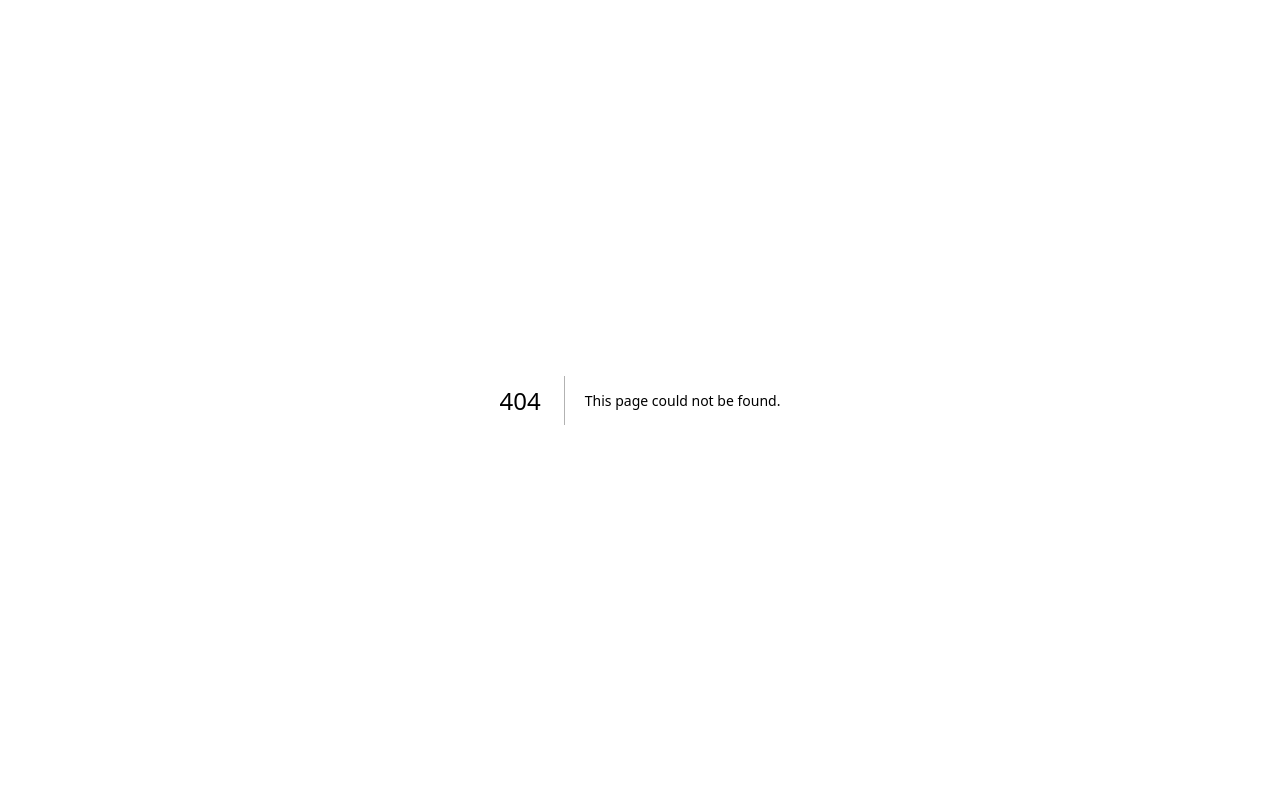
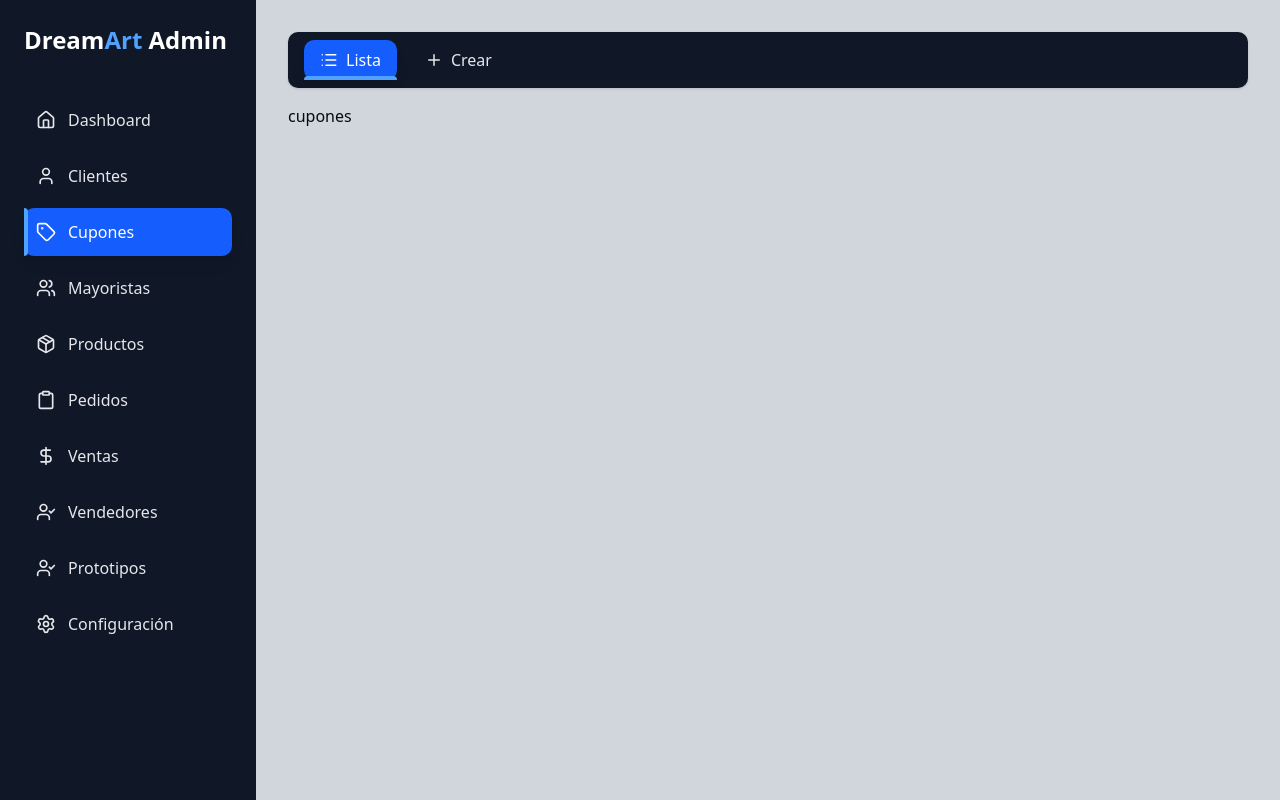
Before and after one commit to jpwnoise/dreamart, a Next.js app: page /admin/cupones in a window 1280 px wide. Before the commit this address had no page. Built offline with nearby package versions, Linux system fonts and the light colour scheme.

Commit message:
ya ni supe

```diff
--- /dev/null
+++ b/app/admin/cupones/crear/page.tsx
@@ -0,0 +1,3 @@
+export default function Crear(){
+    return <div>crear nuevo cupon</div>
+}
--- /dev/null
+++ b/app/admin/cupones/layout.tsx
@@ -0,0 +1,64 @@
+'use client';
+import Link from 'next/link';
+import React from 'react';
+import { motion } from 'framer-motion';
+import {
+  List,
+  Plus,
+  Upload,
+  Download,
+  Layers,
+  Tag,
+  History,
+} from 'lucide-react';
+import { usePathname } from 'next/navigation';
+
+interface SubNavItem {
+  name: string;
+  href: string;
+  icon: React.ReactNode;
+}
+
+const subNavItems: SubNavItem[] = [
+  { name: 'Lista', href: '/admin/cupones', icon: <List size={18} /> },
+  { name: 'Crear', href: '/admin/cupones/crear', icon: <Plus size={18} /> },
+];
+
+export default function CuponesLayout({ children }: { children: React.ReactNode }) {
+  const pathname = usePathname();
+
+  return (
+    <div className="flex flex-col">
+      {/* Sub-navbar horizontal con scroll */}
+      <nav className="flex gap-3 overflow-x-auto py-2 px-4 bg-gray-900 rounded-lg shadow-sm scrollbar-thin scrollbar-thumb-gray-400 scrollbar-track-gray-200">
+        {subNavItems.map((item) => {
+          const isActive = pathname === item.href;
+
+          return (
+            <Link key={item.href} href={item.href} className="relative flex-shrink-0">
+              <motion.div
+                initial={{ opacity: 0 }}
+                animate={{ opacity: 1 }}
+                whileHover={{ scale: 1.05 }}
+                className={`flex items-center gap-2 px-4 py-2 rounded-lg cursor-pointer transition-colors text-gray-200
+                  ${isActive ? 'bg-blue-600 text-white shadow-lg' : 'hover:bg-blue-500 hover:text-white'}`}
+              >
+                {item.icon}
+                <span className="font-medium whitespace-nowrap">{item.name}</span>
+                {isActive && (
+                  <motion.div
+                    layoutId="active-subnav-indicator"
+                    className="absolute left-0 bottom-0 h-1 w-full bg-blue-400 rounded-t"
+                  />
+                )}
+              </motion.div>
+            </Link>
+          );
+        })}
+      </nav>
+
+      {/* Contenido principal */}
+      <div className="mt-4">{children}</div>
+    </div>
+  );
+}
--- /dev/null
+++ b/app/admin/cupones/page.tsx
@@ -0,0 +1,3 @@
+export default function Cupones(){
+    return <div>cupones</div>
+}
--- a/app/admin/layout.tsx
+++ b/app/admin/layout.tsx
@@ -31,6 +31,7 @@ const navItems: NavItem[] = [
   { name: 'Pedidos', href: '/admin/pedidos', icon: <Clipboard size={20} /> },
   { name: 'Ventas', href: '/admin/ventas', icon: <DollarSign size={20} /> },
   { name: 'Vendedores', href: '/admin/vendedores', icon: <UserCheck size={20} /> },
+  { name: 'Prototipos', href: '/admin/prototipos', icon: <UserCheck size={20} /> },
   { name: 'Configuración', href: '/admin/configuracion', icon: <Settings size={20} /> },
 ];
 
--- a/app/admin/productos/categorias/page.tsx
+++ b/app/admin/productos/categorias/page.tsx
@@ -135,9 +135,9 @@ export default function CategoriesManagement() {
         )}
 
         {/* Nueva categoria*/}
-        <NewCategoryModal isOpen={categoryModalOpen} onClose={() => { setCategoryModalOpen(false) }} onSuccess={() => { }} />
+        <NewCategoryModal isOpen={categoryModalOpen} onClose={() => { setCategoryModalOpen(false) }} onSuccess={() => { loadData() }} />
 
-        {editingCategory && <NewSubcategoryModal isOpen={newSubCatModalOpen} onClose={() => { setNewSubCatModalOpen(false) }} onSuccess={() => { }} category={editingCategory} />}
+        {editingCategory && <NewSubcategoryModal isOpen={newSubCatModalOpen} onClose={() => { setNewSubCatModalOpen(false) }} onSuccess={() => {loadData() }} category={editingCategory} />}
 
 
         {/* Categories Section */}
@@ -164,9 +164,9 @@ export default function CategoriesManagement() {
                 No hay categorías. Crea una para empezar.
               </div>
             ) : (
-              <div className="divide-y divide-gray-800">
+              <div className="divide-y divide-gray-800 grid grid-cols-2 gap-4">
                 {categories.map((category: ICategory) => (
-                  <div key={category._id} className={`p-4 ${ViewActionsButtons === category._id ? 'bg-gray-700 border border-gray-500' : ''}`}
+                  <div key={category._id} className={`p-4  ${ViewActionsButtons === category._id ? 'bg-gray-700 border border-gray-500' : ''}`}
                   onMouseEnter={() => {
                           setViewActionsButtons(category._id)
                         }}
--- /dev/null
+++ b/app/admin/prototipos/layout.tsx
@@ -0,0 +1,64 @@
+'use client';
+import Link from 'next/link';
+import React from 'react';
+import { motion } from 'framer-motion';
+import {
+  List,
+  Plus,
+  Upload,
+  Download,
+  Layers,
+  Tag,
+  History,
+} from 'lucide-react';
+import { usePathname } from 'next/navigation';
+
+interface SubNavItem {
+  name: string;
+  href: string;
+  icon: React.ReactNode;
+}
+
+const subNavItems: SubNavItem[] = [
+  { name: 'Lista', href: '/admin/vendedores', icon: <List size={18} /> },
+  { name: 'Crear', href: '/admin/vendedores/crear', icon: <Plus size={18} /> },
+];
+
+export default function PrototiposLayout({ children }: { children: React.ReactNode }) {
+  const pathname = usePathname();
+
+  return (
+    <div className="flex flex-col">
+      {/* Sub-navbar horizontal con scroll */}
+      <nav className="flex gap-3 overflow-x-auto py-2 px-4 bg-gray-900 rounded-lg shadow-sm scrollbar-thin scrollbar-thumb-gray-400 scrollbar-track-gray-200">
+        {subNavItems.map((item) => {
+          const isActive = pathname === item.href;
+
+          return (
+            <Link key={item.href} href={item.href} className="relative flex-shrink-0">
+              <motion.div
+                initial={{ opacity: 0 }}
+                animate={{ opacity: 1 }}
+                whileHover={{ scale: 1.05 }}
+                className={`flex items-center gap-2 px-4 py-2 rounded-lg cursor-pointer transition-colors text-gray-200
+                  ${isActive ? 'bg-blue-600 text-white shadow-lg' : 'hover:bg-blue-500 hover:text-white'}`}
+              >
+                {item.icon}
+                <span className="font-medium whitespace-nowrap">{item.name}</span>
+                {isActive && (
+                  <motion.div
+                    layoutId="active-subnav-indicator"
+                    className="absolute left-0 bottom-0 h-1 w-full bg-blue-400 rounded-t"
+                  />
+                )}
+              </motion.div>
+            </Link>
+          );
+        })}
+      </nav>
+
+      {/* Contenido principal */}
+      <div className="mt-4">{children}</div>
+    </div>
+  );
+}
--- /dev/null
+++ b/app/admin/prototipos/page.tsx
@@ -0,0 +1,3 @@
+export default function Prototipos(){
+    return <>Listado de prototipos</>
+}
--- /dev/null
+++ b/app/admin/vendedores/crear/page.tsx
@@ -0,0 +1,3 @@
+export default function Crear(){
+    return <div>Nuevos vendedores</div>
+}
--- /dev/null
+++ b/app/admin/vendedores/layout.tsx
@@ -0,0 +1,65 @@
+'use client';
+import Link from 'next/link';
+import React from 'react';
+import { motion } from 'framer-motion';
+import {
+  List,
+  Plus,
+  Upload,
+  Download,
+  Layers,
+  Tag,
+  History,
+} from 'lucide-react';
+import { usePathname } from 'next/navigation';
+
+interface SubNavItem {
+  name: string;
+  href: string;
+  icon: React.ReactNode;
+}
+
+const subNavItems: SubNavItem[] = [
+  { name: 'Lista', href: '/admin/vendedores', icon: <List size={18} /> },
+  { name: 'Crear', href: '/admin/vendedores/crear', icon: <Plus size={18} /> },
+  { name: 'Rendimiento', href: '/admin/vendedores/rendimiento', icon: <Plus size={18} /> },
+];
+
+export default function VendedoresLayout({ children }: { children: React.ReactNode }) {
+  const pathname = usePathname();
+
+  return (
+    <div className="flex flex-col">
+      {/* Sub-navbar horizontal con scroll */}
+      <nav className="flex gap-3 overflow-x-auto py-2 px-4 bg-gray-900 rounded-lg shadow-sm scrollbar-thin scrollbar-thumb-gray-400 scrollbar-track-gray-200">
+        {subNavItems.map((item) => {
+          const isActive = pathname === item.href;
+
+          return (
+            <Link key={item.href} href={item.href} className="relative flex-shrink-0">
+              <motion.div
+                initial={{ opacity: 0 }}
+                animate={{ opacity: 1 }}
+                whileHover={{ scale: 1.05 }}
+                className={`flex items-center gap-2 px-4 py-2 rounded-lg cursor-pointer transition-colors text-gray-200
+                  ${isActive ? 'bg-blue-600 text-white shadow-lg' : 'hover:bg-blue-500 hover:text-white'}`}
+              >
+                {item.icon}
+                <span className="font-medium whitespace-nowrap">{item.name}</span>
+                {isActive && (
+                  <motion.div
+                    layoutId="active-subnav-indicator"
+                    className="absolute left-0 bottom-0 h-1 w-full bg-blue-400 rounded-t"
+                  />
+                )}
+              </motion.div>
+            </Link>
+          );
+        })}
+      </nav>
+
+      {/* Contenido principal */}
+      <div className="mt-4">{children}</div>
+    </div>
+  );
+}
--- /dev/null
+++ b/app/admin/vendedores/page.tsx
@@ -0,0 +1,3 @@
+export default function Vendedores(){
+    return <div>los vendedores</div>
+}
--- /dev/null
+++ b/app/admin/vendedores/rendimiento/page.tsx
@@ -0,0 +1,3 @@
+export default function Rendimiento(){
+    return <div>Rendimiento de los vendedores</div>
+}
```
Also changed, not shown: app/admin/productos/modelos/page.tsx (added).
